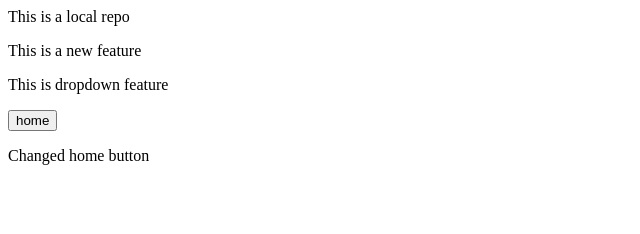
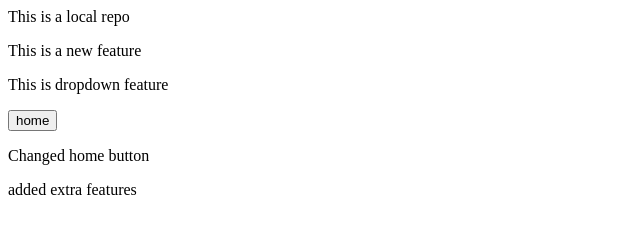
Before and after one commit to mastersounak-iitkgp/koss-task, a plain HTML site: page index.html in a window 1280 px wide. Shown: the whole page, without its empty margins (0-640 px from the left). Drawn offline with Linux system fonts and the light colour scheme.

Commit message:
added extra features

```diff
--- a/index.html
+++ b/index.html
@@ -3,3 +3,4 @@
 <p>This is dropdown feature</p>
 <button>home</button>
 <p>Changed home button</p>
+<p>added extra features</p>
```
